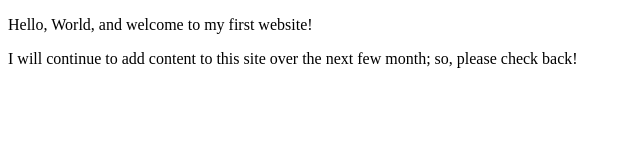
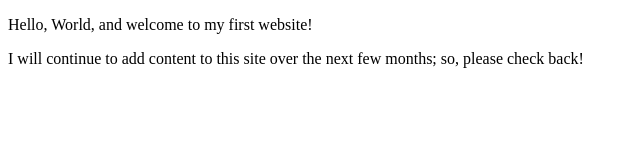
Before and after one commit to lomaxkevin/lomaxkevin.github.io, a plain HTML site: page index.html in a window 1280 px wide. Shown: the full height of the page, 0-640 px from the left. Drawn offline with Linux system fonts and the light colour scheme.

Commit message:
Update index.html
Fixing a typo for Skills Check 1

```diff
--- a/index.html
+++ b/index.html
@@ -8,6 +8,6 @@
     </head>
     <body>
        <p>Hello, World, and welcome to my first website!</p>
-       <p>I will continue to add content to this site over the next few month; so, please check back!</p>
+       <p>I will continue to add content to this site over the next few months; so, please check back!</p>
     </body>
 </html>
```
